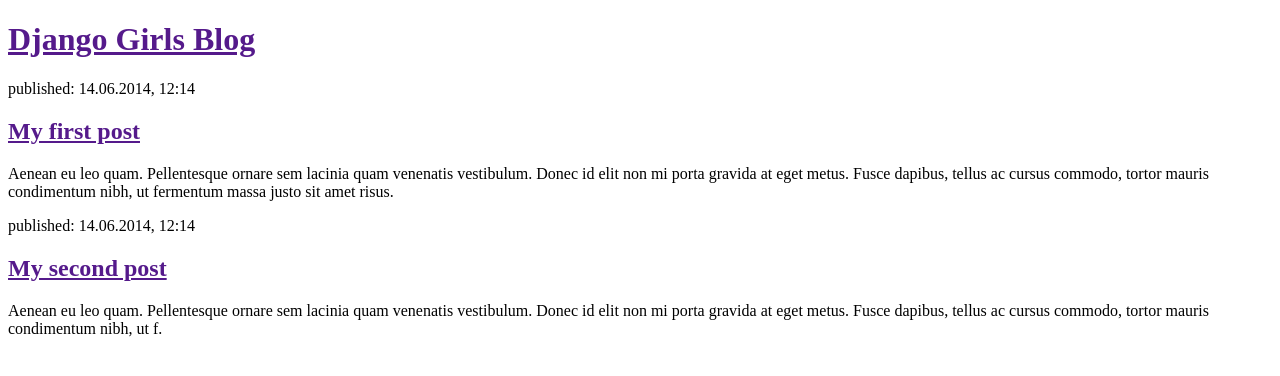
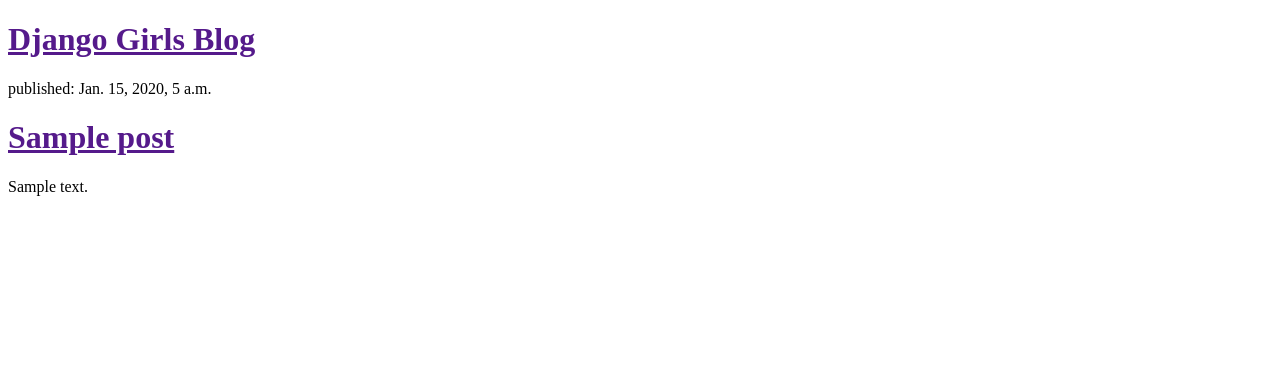
Before and after one commit to glloyd11/my-first-blog, a Django app: template polls/templates/polls/post_list.html in a window 1280 px wide. Shown: the top 376 px of the page. Run offline with Django 3.2, Linux system fonts and the light colour scheme; the template is opened without the code that fills it: values that come from a table or form of the project are taken from there, others are empty; tables that the repository leaves empty hold one stand-in row (values such as "Sample post").

Commit message:
modified templates to display posts from database

```diff
--- a/polls/templates/polls/post_list.html
+++ b/polls/templates/polls/post_list.html
@@ -8,16 +8,12 @@
         <div>
             <h1><a href="">Django Girls Blog</a></h1>
         </div>
-        <div>
-            <p>published: 14.06.2014, 12:14</p>
-            <h2><a href="">My first post</a></h2>
-            <p>Aenean eu leo quam. Pellentesque ornare sem lacinia quam venenatis vestibulum. Donec id elit non mi porta gravida at eget metus. Fusce dapibus, tellus ac cursus commodo, tortor mauris condimentum nibh, ut fermentum massa justo sit amet risus.</p>
-        </div>
-
-        <div>
-            <p>published: 14.06.2014, 12:14</p>
-            <h2><a href="">My second post</a></h2>
-            <p>Aenean eu leo quam. Pellentesque ornare sem lacinia quam venenatis vestibulum. Donec id elit non mi porta gravida at eget metus. Fusce dapibus, tellus ac cursus commodo, tortor mauris condimentum nibh, ut f.</p>
-        </div>
+        {% for post in posts %}
+            <div>
+                <p>published: {{ post.published_date }}</p>
+                <h1><a href="">{{ post.title }}</a></h1>
+                <p>{{ post.text|linebreaks }}</p>
+            </div>
+        {% endfor %}
     </body>
 </html>
--- a/polls/views.py
+++ b/polls/views.py
@@ -1,6 +1,8 @@
 from django.shortcuts import render
-
+from .models import Post
+from django.utils import timezone
 # Create your views here.
 
 def post_list(request):
-    return render(request, 'polls/post_list.html', {})
+    posts = Post.objects.filter(published_date__lte=timezone.now()).order_by('published_date')
+    return render(request, 'polls/post_list.html', {'posts': posts})
```
